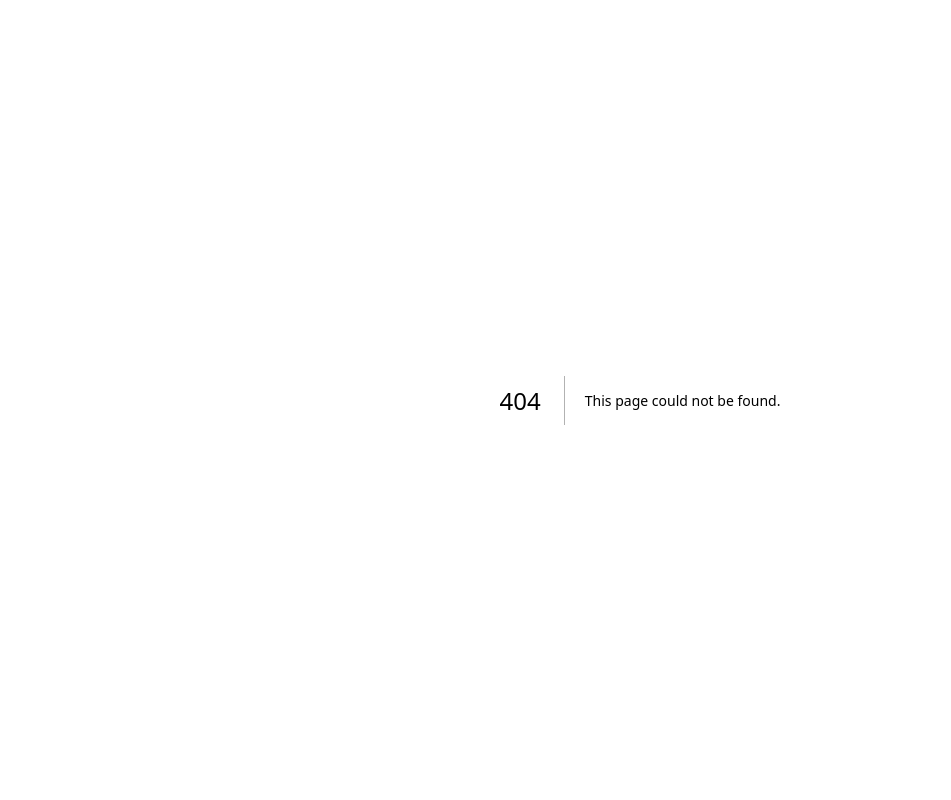
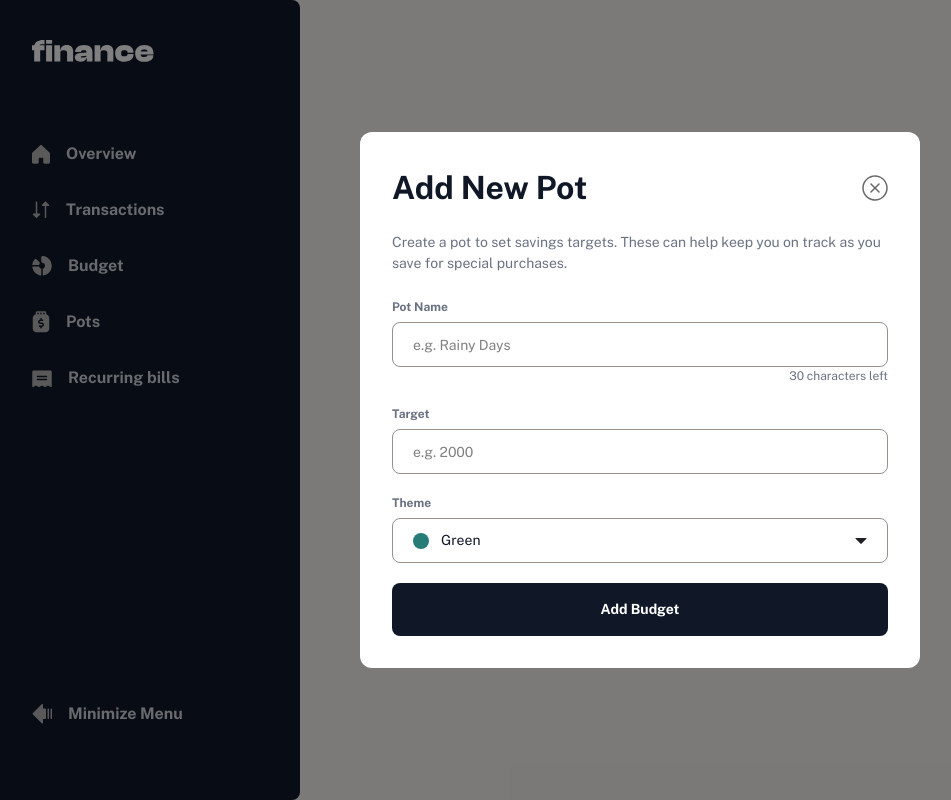
Before and after one commit to 12Ricky0/finance-app, a Next.js app: page /finance/pots/create in a window 1280 px wide. Before the commit this address had no page. Shown: the whole page, without its empty margins (0-951 px from the left). Built offline with nearby package versions, Linux system fonts and the light colour scheme.

Commit message:
pot page added

```diff
--- /dev/null
+++ b/app/finance/@modal/(.)pots/create/page.tsx
@@ -0,0 +1,5 @@
+import Pot_Form from "@/components/forms/pot_form";
+
+export default function Create_Pot() {
+  return <Pot_Form />;
+}
--- /dev/null
+++ b/app/finance/pots/create/page.tsx
@@ -0,0 +1,5 @@
+import Pot_Form from "@/components/forms/pot_form";
+
+export default function Create_Pot() {
+  return <Pot_Form />;
+}
--- a/app/layout.tsx
+++ b/app/layout.tsx
@@ -13,15 +13,17 @@ export const metadata: Metadata = {
   description: "Generated by create next app",
 };
 
-export default function RootLayout({
-  children,
-}: Readonly<{
+export default function RootLayout(props: {
   children: React.ReactNode;
-}>) {
+  modal: React.ReactNode;
+}) {
   return (
     <html lang="en">
       <body className={`${publicSans.className} bg-beige-100 antialiased`}>
-        <FinanceProvider>{children}</FinanceProvider>
+        <FinanceProvider>
+          {props.children}
+          {props.modal}
+        </FinanceProvider>
       </body>
     </html>
   );
--- a/components/forms/pot_form.tsx
+++ b/components/forms/pot_form.tsx
@@ -2,10 +2,12 @@
 import { Overlay } from "../skeletons/overlay";
 import Image from "next/image";
 import { useState } from "react";
+import { useRouter } from "next/navigation";
 
 export default function Pot_Form() {
   const [displayTheme, setDisplayTheme] = useState(false);
   const [theme, setTheme] = useState({ name: "Green", hex: "#277C78" });
+  const router = useRouter();
 
   const colorOptions = [
     { name: "Green", hex: "#277C78" },
@@ -38,6 +40,7 @@ export default function Pot_Form() {
               width={32}
               height={32}
               className=" w-auto h-auto cursor-pointer "
+              onClick={() => router.back()}
             />
           </div>
           <p className="text-[14px] font-normal my-[20px] text-gray-500">
--- a/components/skeletons/overlay.tsx
+++ b/components/skeletons/overlay.tsx
@@ -1,27 +1,18 @@
 "use client";
 import { ReactNode } from "react";
 import { useRouter } from "next/navigation";
-import { usePathname } from "next/navigation";
 
 export function Overlay({ children }: { children: ReactNode }) {
   const router = useRouter();
-  const pathname = decodeURIComponent(usePathname());
   function handleClick(e: React.MouseEvent) {
     if (e.target === e.currentTarget) {
-      if (
-        pathname.includes("details") ||
-        pathname.includes("create") ||
-        pathname.includes("edit") ||
-        pathname.includes("update")
-      ) {
-        router.back();
-      }
+      router.back();
     }
   }
   return (
     <div
       onClick={handleClick}
-      className={`overlay min-w-full z-20 flex items-center justify-center `}
+      className={`overlay min-w-full z-100 flex items-center justify-center `}
     >
       {children}
     </div>
--- a/components/ui/footer.tsx
+++ b/components/ui/footer.tsx
@@ -1,24 +1,33 @@
 "use client";
 import Link from "next/link";
 import Image from "next/image";
+import { usePathname } from "next/navigation";
 
 export default function Footer() {
+  const pathname = usePathname();
+
   return (
     <footer className="bg-gray-900 z-50 lg:hidden fixed bottom-0 w-full pt-2 px-4 md:px-10">
       <nav className="flex justify-between items-center">
         <div
-          className={`bg-white pt-2 mb-1 rounded-t-lg shadow-[0_4px_0_0_rgb(39,124,120,1)]`}
+          className={`${
+            pathname == "/finance/overview"
+              ? "bg-beige-100 text-gray-900 shadow-[0_4px_0_0_rgb(39,124,120,1)] transition-colors delay-150 duration-300 mb-1"
+              : "text-gray-300"
+          } pt-2 rounded-t-lg hover:bg-beige-100 hover:mb-1 hover:shadow-[0_4px_0_0_rgb(39,124,120,1)] hover:text-gray-900`}
         >
-          <Link href="" className="flex flex-col items-center">
+          <Link href="/finance/overview" className="flex flex-col items-center">
             <Image
-              src="/assets/images/icon-nav-overview.svg"
+              src={`/assets/images/icon-nav-overview${
+                pathname == "/finance/overview" ? "-green" : ""
+              }.svg`}
               alt="overview"
               width={32}
               height={32}
               className="h-auto w-auto pb-2 px-[22px]"
             />
             <span
-              className={`text-gray-900 font-bold text-[12px] px-[25px] hidden md:block pb-3`}
+              className={` font-bold text-[12px] px-[25px] hidden md:block pb-3`}
             >
               Overview
             </span>
@@ -61,18 +70,24 @@ export default function Footer() {
             {/* <div className={`h-1 bg-[#277C78] w-full hidden`} /> */}
           </Link>
         </div>
-        <div className={` pt-2 rounded-t-lg `}>
-          <Link href="" className="flex flex-col items-center">
+        <div
+          className={`${
+            pathname == "/finance/pots"
+              ? "bg-beige-100 text-gray-900 shadow-[0_4px_0_0_rgb(39,124,120,1)] transition-colors delay-150 duration-300 mb-1"
+              : "text-gray-300"
+          } pt-2 rounded-t-lg hover:bg-beige-100 hover:mb-1 hover:shadow-[0_4px_0_0_rgb(39,124,120,1)] hover:text-gray-900 md:px-[22px]`}
+        >
+          <Link href="/finance/pots" className="flex flex-col items-center">
             <Image
-              src="/assets/images/icon-nav-pots.svg"
+              src={`/assets/images/icon-nav-pots${
+                pathname == "/finance/pots" ? "-green" : ""
+              }.svg`}
               alt="pots"
               width={32}
               height={32}
               className="h-auto w-auto pb-2 px-[22px]"
             />
-            <span
-              className={`text-gray-300 hidden md:block pb-3  font-bold text-[12px]`}
-            >
+            <span className={` hidden md:block pb-3  font-bold text-[12px]`}>
               Pots
             </span>
 
--- a/components/ui/header.tsx
+++ b/components/ui/header.tsx
@@ -50,17 +50,28 @@ export default function Header() {
             </span>
           </Link>
         </div>
-        <div className={` py-4 mr-6 rounded-r-lg`}>
-          <Link href="" className="flex gap-4 items-center">
+        <div
+          className={`${
+            pathname == "/finance/transactions"
+              ? "bg-beige-100 ml-1 text-gray-900 shadow-[-4px_0_0_0_rgb(39,124,120,1)] transition-colors delay-150 duration-300"
+              : "text-gray-300"
+          } py-4 mr-6 rounded-r-lg hover:bg-beige-100 hover:ml-1 hover:shadow-[-4px_0_0_0_rgb(39,124,120,1)] hover:text-gray-900`}
+        >
+          <Link
+            href="/finance/transactions"
+            className="flex gap-4 items-center"
+          >
             <Image
-              src="/assets/images/icon-nav-transactions.svg"
+              src={`/assets/images/icon-nav-transactions${
+                pathname == "/finance/transactions" ? "-green" : ""
+              }.svg`}
               alt="transactions"
               width={32}
               height={32}
               className="h-auto w-auto ml-8"
             />
             <span
-              className={`text-gray-300 transition-all duration-500 font-bold text-[16px] ${
+              className={` transition-all duration-500 font-bold text-[16px] ${
                 isMinimized
                   ? "opacity-0 scale-0 w-0"
                   : "opacity-100 scale-100 w-auto"
@@ -71,7 +82,13 @@ export default function Header() {
             <div className={`h-1 bg-[#277C78] w-full hidden`} />
           </Link>
         </div>
-        <div className={` py-4 mr-6 rounded-r-lg`}>
+        <div
+          className={`${
+            pathname == "/finance/budget"
+              ? "bg-beige-100 ml-1 text-gray-900 shadow-[-4px_0_0_0_rgb(39,124,120,1)] transition-colors delay-150 duration-300"
+              : "text-gray-300"
+          } py-4 mr-6 rounded-r-lg hover:bg-beige-100 hover:ml-1 hover:shadow-[-4px_0_0_0_rgb(39,124,120,1)] hover:text-gray-900`}
+        >
           <Link href="" className="flex gap-4 items-center">
             <Image
               src="/assets/images/icon-nav-budgets.svg"
@@ -81,7 +98,7 @@ export default function Header() {
               className="h-auto w-auto ml-8"
             />
             <span
-              className={`text-gray-300 transition-all duration-500 font-bold text-[16px] ${
+              className={` transition-all duration-500 font-bold text-[16px] ${
                 isMinimized
                   ? "opacity-0 scale-0 w-0"
                   : "opacity-100 scale-100 w-auto"
@@ -98,7 +115,7 @@ export default function Header() {
             pathname == "/finance/pots"
               ? "bg-beige-100 ml-1 text-gray-900 shadow-[-4px_0_0_0_rgb(39,124,120,1)]"
               : "text-gray-300"
-          } py-4 mr-6 rounded-r-lg transition delay-150 duration-300`}
+          } py-4 mr-6 rounded-r-lg transition delay-150 duration-300 hover:bg-beige-100 hover:ml-1 hover:shadow-[-4px_0_0_0_rgb(39,124,120,1)] hover:text-gray-900`}
         >
           <Link href="/finance/pots" className="flex gap-4 items-center">
             <Image
@@ -123,7 +140,13 @@ export default function Header() {
             <div className={`h-1 bg-[#277C78] w-full hidden`} />
           </Link>
         </div>
-        <div className={`py-4 mr-6 rounded-r-lg`}>
+        <div
+          className={`${
+            pathname == "/finance/recurring"
+              ? "bg-beige-100 ml-1 text-gray-900 shadow-[-4px_0_0_0_rgb(39,124,120,1)] transition-colors delay-150 duration-300"
+              : "text-gray-300"
+          } py-4 mr-6 rounded-r-lg hover:bg-beige-100 hover:ml-1 hover:shadow-[-4px_0_0_0_rgb(39,124,120,1)] hover:text-gray-900`}
+        >
           <Link href="" className="flex gap-4 items-center">
             <Image
               src="/assets/images/icon-nav-recurring-bills.svg"
@@ -133,7 +156,7 @@ export default function Header() {
               className="h-auto w-auto ml-8"
             />
             <span
-              className={`text-gray-300 transition-all duration-500 font-bold text-[16px] ${
+              className={`transition-all duration-500 font-bold text-[16px] ${
                 isMinimized
                   ? "opacity-0 scale-0 w-0"
                   : "opacity-100 scale-100 w-auto"
--- a/components/ui/pots_container.tsx
+++ b/components/ui/pots_container.tsx
@@ -3,6 +3,7 @@ import Image from "next/image";
 import { FinanceContext } from "@/context";
 import { use } from "react";
 import data from "../../data.json";
+import Link from "next/link";
 
 export default function Pot_Container() {
   const formatCurrency = new Intl.NumberFormat("en-US", {
@@ -16,13 +17,31 @@ export default function Pot_Container() {
   }
   const { isMinimized } = use(FinanceContext);
   return (
-    <div className="lg:grid  gap-6 grid-cols-2">
+    <section className="mb-[76px] md:mb-[106px] lg:mb-8">
+      <div
+        className={` ${
+          isMinimized ? "lg:ml-[80px]" : "lg:ml-[300px]"
+        } flex justify-between items-center`}
+      >
+        <h1 className={`font-bold text-[32px] text-gray-900  mt-6 pb-8`}>
+          Pots
+        </h1>
+        <Link
+          href="/finance/pots/create"
+          className="p-4 rounded-lg bg-gray-900 text-white font-bold text-[14px]"
+        >
+          + Add New Pot
+        </Link>
+      </div>
+      <div
+        className={`grid ${
+          isMinimized ? "lg:ml-[80px]" : "lg:ml-[300px]"
+        } gap-6 grid-cols-1 lg:grid-cols-2 transition-all duration-500`}
+      >
         {data.pots.map((pot, index) => (
           <section
             key={index}
-          className={`bg-white mb-6  ${
-            isMinimized ? "lg:ml-[80px]" : "lg:ml-[300px]"
-          } px-[20px] pt-6 pb-[38px] rounded-xl`}
+            className={`bg-white  px-[20px] pt-6 pb-[38px] rounded-xl`}
           >
             <div className="flex justify-between items-center mb-8">
               <div className="flex gap-4 items-center">
@@ -82,5 +101,6 @@ export default function Pot_Container() {
           </section>
         ))}
       </div>
+    </section>
   );
 }
```
Also changed, not shown: app/finance/transactions/page.tsx (added). Lines whose indentation alone changed are shown as unchanged.
